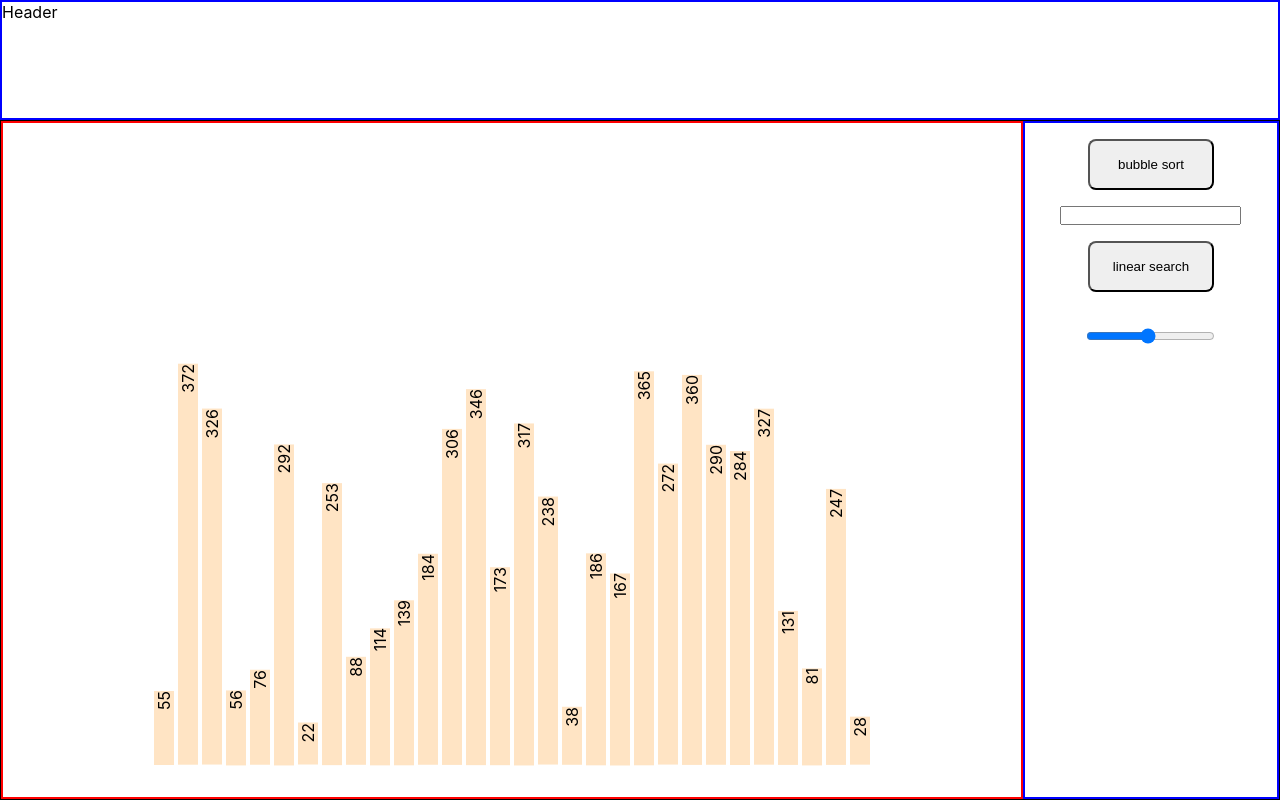
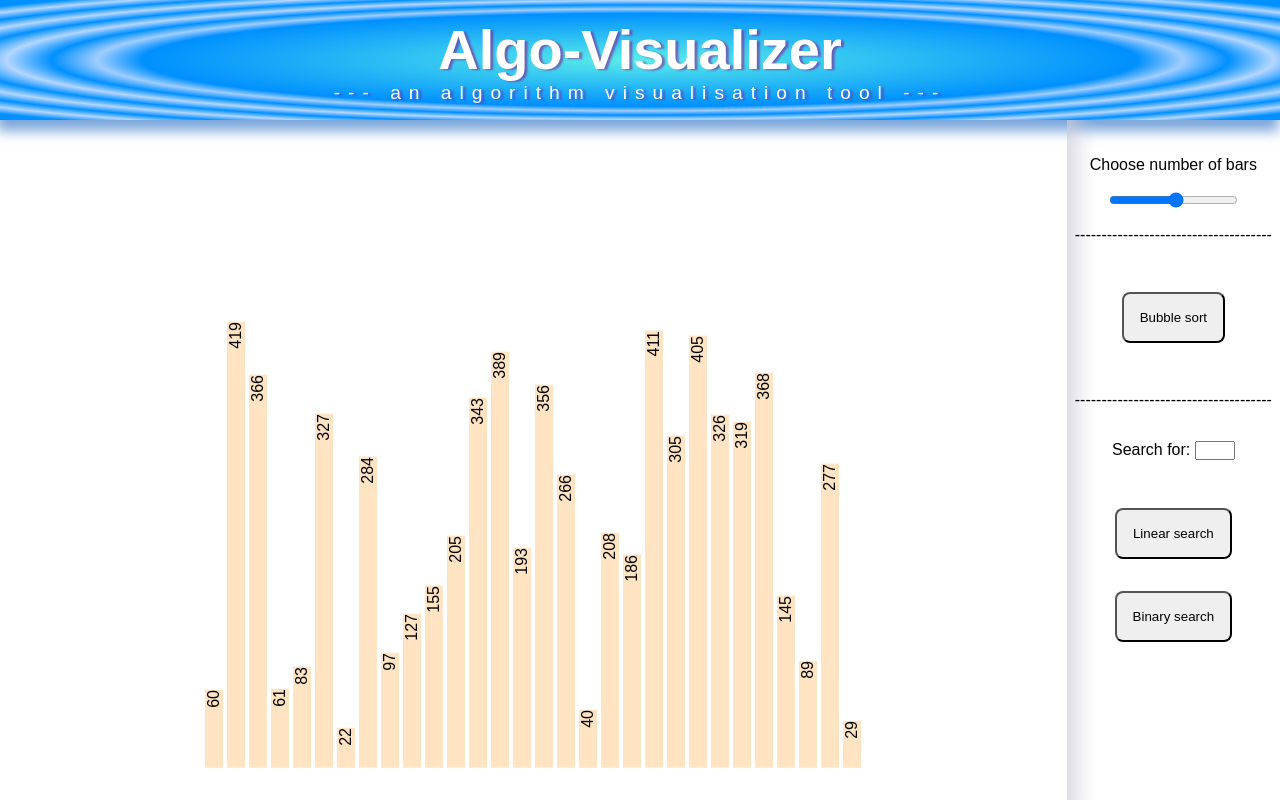
Before and after one commit to youssefwt/algorithm-visualizer, a React (Create React App) app: page / in a window 1280 px wide. Built offline with nearby package versions, Linux system fonts and the light colour scheme.

Commit message:
some styling

```diff
--- a/src/App.sttyled.js
+++ b/src/App.sttyled.js
@@ -1,7 +1,6 @@
 import styled from "styled-components";
 
 export const Container = styled.div`
-  border: 1px solid black;
   display: flex;
   justify-content: center;
   align-items: center;
--- a/src/GlobalStyle.js
+++ b/src/GlobalStyle.js
@@ -1,10 +1,14 @@
 import { createGlobalStyle } from "styled-components";
+<link
+  href="https://fonts.googleapis.com/css2?family=Poppins:ital,wght@0,400;0,600;0,700;0,800;0,900;1,400;1,500&family=Urbanist:ital,wght@0,100;0,200;0,300;0,400;0,500;0,600;0,700;0,800;0,900;1,100;1,200;1,300;1,400;1,500;1,600;1,700;1,800;1,900&family=Varela+Round&display=swap"
+  rel="stylesheet"
+></link>;
 
 export default createGlobalStyle`
     *{
         padding:0;
         margin:0;
         box-sizing:border-box;
-
+        font-family: 'Poppins', sans-serif;
     }
 `;
--- a/src/components/Bar/Bar.jsx
+++ b/src/components/Bar/Bar.jsx
@@ -1,6 +1,12 @@
 import React from "react";
-import { StyledBar } from "./bar.styled";
+import { Container, StyledBar } from "./bar.styled";
 
 export const Bar = (props) => {
-  return <StyledBar {...props}>{props.children}</StyledBar>;
+  return (
+    <>
+      <Container>
+        <StyledBar {...props}>{props.children}</StyledBar>
+      </Container>
+    </>
+  );
 };
--- a/src/components/Bar/bar.styled.js
+++ b/src/components/Bar/bar.styled.js
@@ -2,18 +2,19 @@ import styled from "styled-components";
 
 export const Container = styled.div`
   display: flex;
-  border: 1px solid green;
+  flex-direction: column;
 `;
 
 export const StyledBar = styled.div`
-  display: inline-block;
+  /* display: inline-block; */
+
   background-color: ${({ i, outer, inner, lastIndex, isBubble }) =>
     i < outer && isBubble
       ? "lightgreen"
       : i === outer && i !== lastIndex && isBubble
       ? "yellow"
       : i === inner && isBubble
-      ? "turquoise"
+      ? "lightblue"
       : outer === lastIndex
       ? "lightgreen"
       : "bisque"};
--- a/src/components/Bars-contianer/Bars.jsx
+++ b/src/components/Bars-contianer/Bars.jsx
@@ -1,7 +1,7 @@
 import React from "react";
 import { useSelector } from "react-redux";
 import { Bar } from "../Bar/Bar";
-import { Container } from "./bars.styled";
+import { Container, Arrow, BarsContainer } from "./bars.styled";
 
 export const Bars = () => {
   const {
@@ -18,6 +18,8 @@ export const Bars = () => {
   return (
     <Container>
       {bars.map((bar, index) => (
+        <BarsContainer>
+          <Arrow i={index} linearFoundIndex={linearFoundIndex} />
           <Bar
             isSearching={isSearching}
             isLinear={isLinear}
@@ -33,6 +35,7 @@ export const Bars = () => {
           >
             {bar}
           </Bar>
+        </BarsContainer>
       ))}
     </Container>
   );
--- a/src/components/Bars-contianer/bars.styled.js
+++ b/src/components/Bars-contianer/bars.styled.js
@@ -1,12 +1,42 @@
-import styled from "styled-components";
+import styled, { keyframes } from "styled-components";
 
 export const Container = styled.div`
   display: flex;
-  border: 2px solid red;
   width: 100%;
-  align-items: center;
+  align-items: end;
   justify-content: center;
   height: 100%;
   align-self: flex-start;
   padding-bottom: 2rem;
 `;
+
+export const BarsContainer = styled.div`
+  display: flex;
+  flex-direction: column;
+  align-items: center;
+`;
+
+const bounce = keyframes`
+  0% {
+    -webkit-transform: translateY(0);
+            transform: translateY(0);
+  }
+  100% {
+    -webkit-transform: translateY(-20px);
+            transform: translateY(-20px);
+  }
+`;
+
+export const Arrow = styled.div`
+  margin-bottom: 1rem;
+  width: 0;
+  height: 0;
+  border-left: 10px solid transparent;
+  border-right: 10px solid transparent;
+  border-top: 10px solid green;
+  display: ${({ i, linearFoundIndex }) =>
+    i === linearFoundIndex ? "block" : "none"};
+  /* animation: ${bounce} 2s ease 0s infinite alternate forwards; */
+  animation: ${bounce} 0.5s cubic-bezier(0.25, 0.46, 0.45, 0.94) infinite
+    alternate both;
+`;
--- a/src/components/Bars-contianer/barsSlice.js
+++ b/src/components/Bars-contianer/barsSlice.js
@@ -7,7 +7,7 @@ function getRandomInt(min, max) {
 }
 let barNum = 30;
 
-let bars = Array.from({ length: barNum }, () => getRandomInt(20, 400));
+let bars = Array.from({ length: barNum }, () => getRandomInt(20, 450));
 /************************************************************************************* */
 
 /**global sorting variables */
--- a/src/components/aside/aside.jsx
+++ b/src/components/aside/aside.jsx
@@ -1,6 +1,13 @@
 import React, { useRef } from "react";
 import { useDispatch, useSelector } from "react-redux";
-import { Container, Button, NotFoundMessage } from "./aside.styled";
+import {
+  Container,
+  Button,
+  FoundMessage,
+  Label,
+  SortContianer,
+  SearchContianer,
+} from "./aside.styled";
 import {
   bubbleSorter,
   stopActions,
@@ -82,20 +89,39 @@ export const Aside = () => {
 
   return (
     <Container>
-      <Button onClick={bubbleSort}>bubble sort</Button>
-      <input type="text" onChange={(e) => getSearchFor(e.target.value)} />
-      <Button onClick={linearSearch}>linear search</Button>
-      <NotFoundMessage notFound={notFound.current}>not found</NotFoundMessage>
-
+      <br />
+      <br />
+      <Label option="block">Choose number of bars</Label>
       <br />
       <input
+        className="range"
         type="range"
-        defaultValue="25"
-        max="47"
-        min="5"
+        defaultValue="30"
+        max="55"
+        min="3"
         step="1"
         onChange={(e) => setNum(e.target.value)}
       />
+      <br />
+      <p>-------------------------------------</p>
+      <SortContianer>
+        <Button onClick={bubbleSort}>Bubble sort</Button>
+      </SortContianer>
+      <p>-------------------------------------</p>
+      <SearchContianer>
+        <div>
+          <Label option="inline">Search for: </Label>
+          <input
+            style={{ width: "40px", display: "inline", textAlign: "center" }}
+            type="text"
+            onChange={(e) => getSearchFor(e.target.value)}
+          />
+        </div>
+      </SearchContianer>
+
+      <Button onClick={linearSearch}>Linear search</Button>
+      <Button>Binary search</Button>
+      <FoundMessage notFound={notFound.current}>not found</FoundMessage>
     </Container>
   );
 };
--- a/src/components/aside/aside.styled.js
+++ b/src/components/aside/aside.styled.js
@@ -1,19 +1,33 @@
 import styled from "styled-components";
 
 export const Container = styled.div`
-  border: 2px solid blue;
-  width: 25%;
+  width: 20%;
   height: 100%;
   align-self: flex-end;
   display: flex;
   flex-direction: column;
   align-items: center;
+  box-shadow: 31px 0px 20px -20px rgba(205, 205, 219, 0.75) inset;
+`;
+
+export const SearchContianer = styled.div`
+  display: flex;
+  flex-direction: column;
+  align-items: center;
+  margin: 2rem 0;
+`;
+
+export const SortContianer = styled.div`
+  display: flex;
+  flex-direction: column;
+  align-items: center;
+  margin: 2rem 0;
 `;
 
 export const Button = styled.button`
   padding: 1rem;
   border-radius: 0.5rem;
-  width: 50%;
+
   margin: 1rem;
   cursor: pointer;
   &:active {
@@ -21,7 +35,11 @@ export const Button = styled.button`
   }
 `;
 
-export const NotFoundMessage = styled.p`
+export const FoundMessage = styled.p`
   color: red;
   display: ${({ notFound }) => (notFound ? "bock" : "none")};
 `;
+
+export const Label = styled.span`
+  display: ${({ option }) => (option === "block" ? "block" : "inline")};
+`;
--- a/src/components/header/Header.jsx
+++ b/src/components/header/Header.jsx
@@ -1,6 +1,11 @@
 import React from "react";
-import { Container } from "./header.styled";
+import { Container, Title, Caption } from "./header.styled";
 
 export const Header = () => {
-  return <Container>Header</Container>;
+  return (
+    <Container>
+      <Title>Algo-Visualizer</Title>
+      <Caption>--- an algorithm visualisation tool ---</Caption>
+    </Container>
+  );
 };
--- a/src/components/header/header.styled.js
+++ b/src/components/header/header.styled.js
@@ -1,7 +1,39 @@
 import styled from "styled-components";
 
 export const Container = styled.div`
-  border: 2px solid blue;
   width: 100%;
   height: 15vh;
+  background: radial-gradient(
+    ellipse farthest-corner at center center,
+    #5aede8 0%,
+    #0090ff 55%,
+    #a0cdff 60%,
+    #0090ff 65%,
+    #b4d6ff 70%,
+    #0090ff 75%,
+    #b4d6ff 80%,
+    #0090ff 85%,
+    #b4d6ff 90%,
+    #0090ff 95%
+  );
+  box-shadow: -2px 10px 12px 1px rgba(77, 135, 207, 0.75);
+  /* box-shadow: 0px 26px 53px -15px rgba(88, 119, 242, 0.75); */
+  display: flex;
+  justify-content: center;
+  align-items: center;
+  flex-direction: column;
 `;
+
+export const Title = styled.p`
+  color: white;
+  font-size: 3.5rem;
+  font-weight: 600;
+  text-shadow: 3px 1px 2px rgba(128, 29, 149, 0.6);
+`;
+
+export const Caption = styled.p`
+  color: white;
+  font-size: 1.2rem;
+  text-shadow: 3px 1px 2px rgba(128, 29, 149, 0.6);
+  letter-spacing: 0.5rem;
+`;
```
Lines whose indentation alone changed are shown as unchanged.
